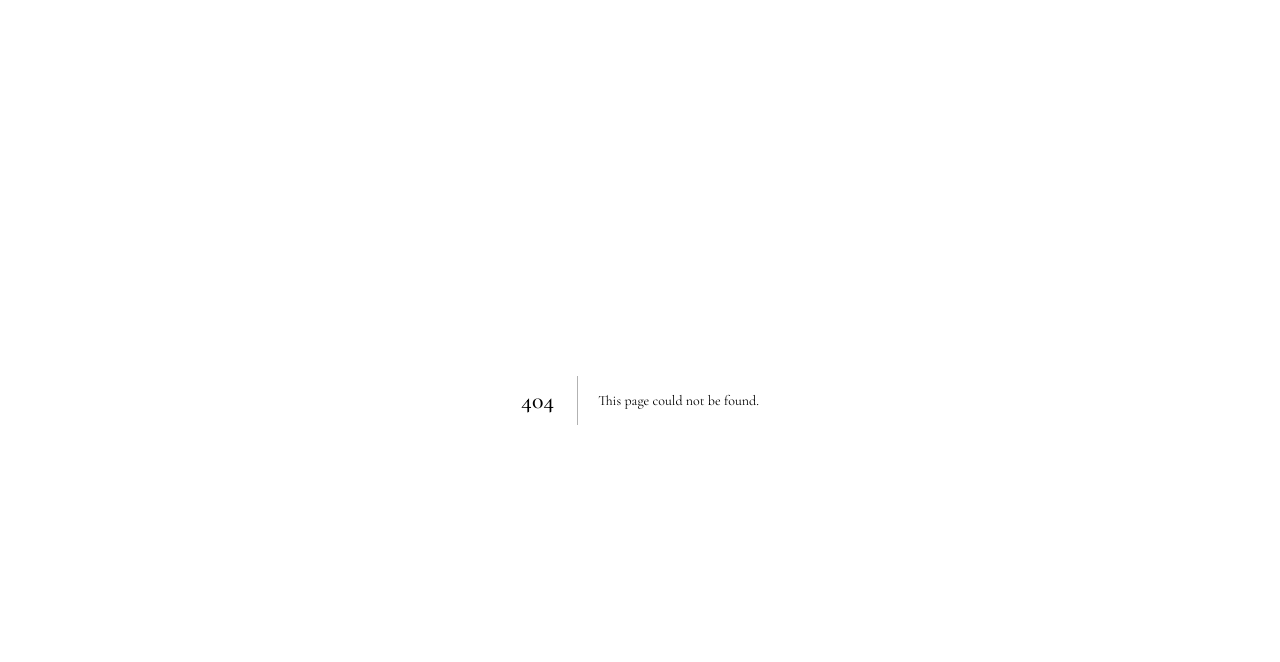
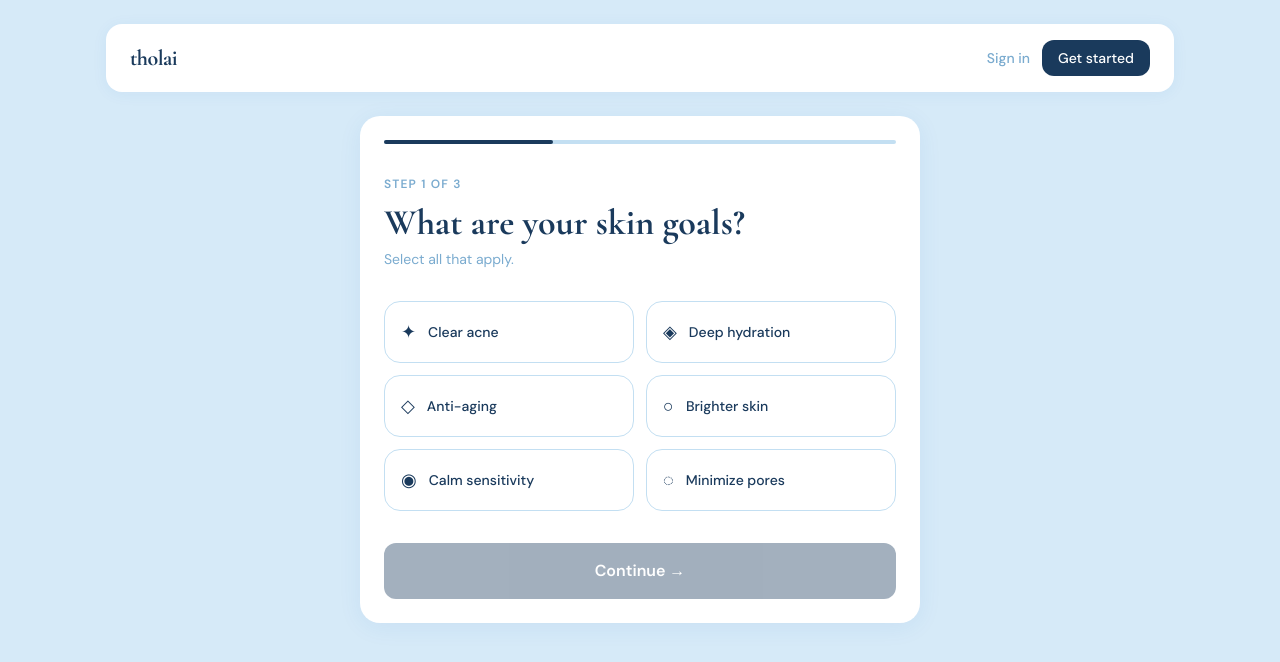
Before and after one commit to codersanjay3/tholai-web, a Next.js app: page /onboarding/goals in a window 1280 px wide. Before the commit this address had no page. Shown: the top 662 px of the page. Built offline with nearby package versions, Linux system fonts and the light colour scheme; no server answers.

Commit message:
feat: onboarding questionnaire — goals, budget, basics with localStorage

```diff
--- /dev/null
+++ b/app/(auth)/sign-in/[[...sign-in]]/page.tsx
@@ -0,0 +1,24 @@
+import { SignIn } from '@clerk/nextjs'
+
+export default function SignInPage() {
+  return (
+    <SignIn
+      appearance={{
+        variables: {
+          colorPrimary:         '#1a3a5c',
+          colorBackground:      '#ffffff',
+          colorNeutral:         '#7aabcf',
+          colorInput:           '#ffffff',
+          colorInputForeground: '#1a3a5c',
+          borderRadius:         '12px',
+          fontFamily:           "'DM Sans', sans-serif",
+        },
+        elements: {
+          card:              'shadow-none border border-[#c3dff2] rounded-[20px]',
+          headerTitle:       "font-['Cormorant_Garamond'] text-3xl font-bold",
+          formButtonPrimary: 'bg-[#1a3a5c] hover:bg-[#1a3a5c]/90 text-white',
+        },
+      }}
+    />
+  )
+}
--- /dev/null
+++ b/app/(auth)/sign-up/[[...sign-up]]/page.tsx
@@ -0,0 +1,25 @@
+import { SignUp } from '@clerk/nextjs'
+
+export default function SignUpPage() {
+  return (
+    <SignUp
+      appearance={{
+        variables: {
+          colorPrimary:         '#1a3a5c',
+          colorBackground:      '#ffffff',
+          colorForeground:      '#1a3a5c',
+          colorNeutral:         '#7aabcf',
+          colorInput:           '#ffffff',
+          colorInputForeground: '#1a3a5c',
+          borderRadius:         '12px',
+          fontFamily:           "'DM Sans', sans-serif",
+        },
+        elements: {
+          card:              'shadow-none border border-[#c3dff2] rounded-[20px]',
+          headerTitle:       "font-['Cormorant_Garamond'] text-3xl font-bold",
+          formButtonPrimary: 'bg-[#1a3a5c] hover:bg-[#1a3a5c]/90 text-white',
+        },
+      }}
+    />
+  )
+}
--- /dev/null
+++ b/app/(onboarding)/layout.tsx
@@ -0,0 +1,11 @@
+import { Nav } from '@/components/ui/Nav'
+import { PageWrapper } from '@/components/ui/PageWrapper'
+
+export default function OnboardingLayout({ children }: { children: React.ReactNode }) {
+  return (
+    <PageWrapper>
+      <Nav />
+      {children}
+    </PageWrapper>
+  )
+}
--- /dev/null
+++ b/app/(onboarding)/onboarding/basics/page.tsx
@@ -0,0 +1,69 @@
+'use client'
+
+import { useState } from 'react'
+import { useRouter } from 'next/navigation'
+import { Card } from '@/components/ui/Card'
+import { Button } from '@/components/ui/Button'
+import { ProgressBar } from '@/components/ui/ProgressBar'
+import { saveOnboarding } from '@/lib/onboarding-store'
+
+const AGE_RANGES = ['Teens', '20s', '30s', '40s', '50s+']
+const SENSITIVITY_LABELS = ['None', 'Mild', 'Moderate', 'High', 'Very high']
+
+export default function BasicsPage() {
+  const router       = useRouter()
+  const [age, setAge]           = useState('')
+  const [sensitivity, setSens]  = useState(1)
+
+  const next = () => {
+    saveOnboarding({ ageRange: age, sensitivity })
+    router.push('/sign-up')
+  }
+
+  return (
+    <Card className="max-w-[560px] mx-auto">
+      <ProgressBar step={3} total={3} />
+      <p className="text-xs font-semibold text-[#7aabcf] uppercase tracking-widest mb-2">Step 3 of 3</p>
+      <h2 className="font-['Cormorant_Garamond'] text-[36px] font-bold text-[#1a3a5c] leading-tight mb-1">
+        A little about you
+      </h2>
+      <p className="text-sm text-[#7aabcf] mb-8">Helps us tailor recommendations.</p>
+
+      <div className="mb-8">
+        <p className="text-xs font-semibold text-[#7aabcf] uppercase tracking-wider mb-3">Age range</p>
+        <div className="flex gap-2 flex-wrap">
+          {AGE_RANGES.map(a => (
+            <button
+              key={a}
+              onClick={() => setAge(a)}
+              className={`px-5 py-2 rounded-full border-[1.5px] text-sm font-medium transition-all
+                ${age === a
+                  ? 'border-[#1a3a5c] bg-[#eef7fd] text-[#1a3a5c]'
+                  : 'border-[#c3dff2] text-[#7aabcf] hover:bg-[#eef7fd]'}`}
+            >
+              {a}
+            </button>
+          ))}
+        </div>
+      </div>
+
+      <div className="mb-8">
+        <p className="text-xs font-semibold text-[#7aabcf] uppercase tracking-wider mb-3">
+          Skin sensitivity — {SENSITIVITY_LABELS[sensitivity - 1]}
+        </p>
+        <input
+          type="range" min={1} max={5} value={sensitivity}
+          onChange={e => setSens(Number(e.target.value))}
+          className="w-full accent-[#1a3a5c]"
+        />
+        <div className="flex justify-between text-xs text-[#7aabcf] mt-1">
+          <span>None</span><span>Very high</span>
+        </div>
+      </div>
+
+      <Button size="lg" onClick={next} disabled={!age}>
+        Create my free account →
+      </Button>
+    </Card>
+  )
+}
--- /dev/null
+++ b/app/(onboarding)/onboarding/budget/page.tsx
@@ -0,0 +1,56 @@
+'use client'
+
+import { useState } from 'react'
+import { useRouter } from 'next/navigation'
+import { Card } from '@/components/ui/Card'
+import { Button } from '@/components/ui/Button'
+import { ProgressBar } from '@/components/ui/ProgressBar'
+import { saveOnboarding } from '@/lib/onboarding-store'
+
+const BUDGETS = [
+  { id: 'under30',   label: 'Under $30',   sub: 'Drugstore finds' },
+  { id: '30to75',    label: '$30 – $75',   sub: 'Mid-range picks' },
+  { id: '75to150',   label: '$75 – $150',  sub: 'Premium options' },
+  { id: '150plus',   label: '$150+',       sub: 'Luxury skincare' },
+]
+
+export default function BudgetPage() {
+  const router  = useRouter()
+  const [selected, setSelected] = useState<string>('')
+
+  const next = () => {
+    saveOnboarding({ budget: selected })
+    router.push('/onboarding/basics')
+  }
+
+  return (
+    <Card className="max-w-[560px] mx-auto">
+      <ProgressBar step={2} total={3} />
+      <p className="text-xs font-semibold text-[#7aabcf] uppercase tracking-widest mb-2">Step 2 of 3</p>
+      <h2 className="font-['Cormorant_Garamond'] text-[36px] font-bold text-[#1a3a5c] leading-tight mb-1">
+        Monthly skincare budget?
+      </h2>
+      <p className="text-sm text-[#7aabcf] mb-8">We&apos;ll only recommend products in your range.</p>
+
+      <div className="grid grid-cols-2 gap-3 mb-8">
+        {BUDGETS.map(b => (
+          <button
+            key={b.id}
+            onClick={() => setSelected(b.id)}
+            className={`flex flex-col p-5 rounded-2xl border-[1.5px] text-left transition-all
+              ${selected === b.id
+                ? 'border-[#1a3a5c] bg-[#eef7fd]'
+                : 'border-[#c3dff2] bg-white hover:bg-[#eef7fd]'}`}
+          >
+            <span className="text-base font-semibold text-[#1a3a5c]">{b.label}</span>
+            <span className="text-xs text-[#7aabcf] mt-1">{b.sub}</span>
+          </button>
+        ))}
+      </div>
+
+      <Button size="lg" onClick={next} disabled={!selected}>
+        Continue →
+      </Button>
+    </Card>
+  )
+}
--- /dev/null
+++ b/app/(onboarding)/onboarding/goals/page.tsx
@@ -0,0 +1,61 @@
+'use client'
+
+import { useState } from 'react'
+import { useRouter } from 'next/navigation'
+import { Card } from '@/components/ui/Card'
+import { Button } from '@/components/ui/Button'
+import { ProgressBar } from '@/components/ui/ProgressBar'
+import { saveOnboarding } from '@/lib/onboarding-store'
+
+const GOALS = [
+  { id: 'acne',       label: 'Clear acne',         emoji: '✦' },
+  { id: 'hydration',  label: 'Deep hydration',      emoji: '◈' },
+  { id: 'antiaging',  label: 'Anti-aging',          emoji: '◇' },
+  { id: 'brighten',   label: 'Brighter skin',       emoji: '○' },
+  { id: 'sensitive',  label: 'Calm sensitivity',    emoji: '◉' },
+  { id: 'pores',      label: 'Minimize pores',      emoji: '◌' },
+]
+
+export default function GoalsPage() {
+  const router  = useRouter()
+  const [selected, setSelected] = useState<string[]>([])
+
+  const toggle = (id: string) =>
+    setSelected(prev => prev.includes(id) ? prev.filter(x => x !== id) : [...prev, id])
+
+  const next = () => {
+    saveOnboarding({ goals: selected })
+    router.push('/onboarding/budget')
+  }
+
+  return (
+    <Card className="max-w-[560px] mx-auto">
+      <ProgressBar step={1} total={3} />
+      <p className="text-xs font-semibold text-[#7aabcf] uppercase tracking-widest mb-2">Step 1 of 3</p>
+      <h2 className="font-['Cormorant_Garamond'] text-[36px] font-bold text-[#1a3a5c] leading-tight mb-1">
+        What are your skin goals?
+      </h2>
+      <p className="text-sm text-[#7aabcf] mb-8">Select all that apply.</p>
+
+      <div className="grid grid-cols-2 gap-3 mb-8">
+        {GOALS.map(g => (
+          <button
+            key={g.id}
+            onClick={() => toggle(g.id)}
+            className={`flex items-center gap-3 p-4 rounded-2xl border-[1.5px] text-left transition-all
+              ${selected.includes(g.id)
+                ? 'border-[#1a3a5c] bg-[#eef7fd] text-[#1a3a5c]'
+                : 'border-[#c3dff2] bg-white text-[#1a3a5c] hover:bg-[#eef7fd]'}`}
+          >
+            <span className="text-lg">{g.emoji}</span>
+            <span className="text-sm font-medium">{g.label}</span>
+          </button>
+        ))}
+      </div>
+
+      <Button size="lg" onClick={next} disabled={selected.length === 0}>
+        Continue →
+      </Button>
+    </Card>
+  )
+}
--- /dev/null
+++ b/lib/onboarding-store.ts
@@ -0,0 +1,26 @@
+export interface OnboardingData {
+  goals:       string[]
+  budget:      string
+  ageRange:    string
+  sensitivity: number
+}
+
+const KEY = 'tholai_onboarding'
+
+export function saveOnboarding(data: Partial<OnboardingData>) {
+  const existing = loadOnboarding()
+  localStorage.setItem(KEY, JSON.stringify({ ...existing, ...data }))
+}
+
+export function loadOnboarding(): Partial<OnboardingData> {
+  if (typeof window === 'undefined') return {}
+  try {
+    return JSON.parse(localStorage.getItem(KEY) ?? '{}')
+  } catch {
+    return {}
+  }
+}
+
+export function clearOnboarding() {
+  localStorage.removeItem(KEY)
+}
```
